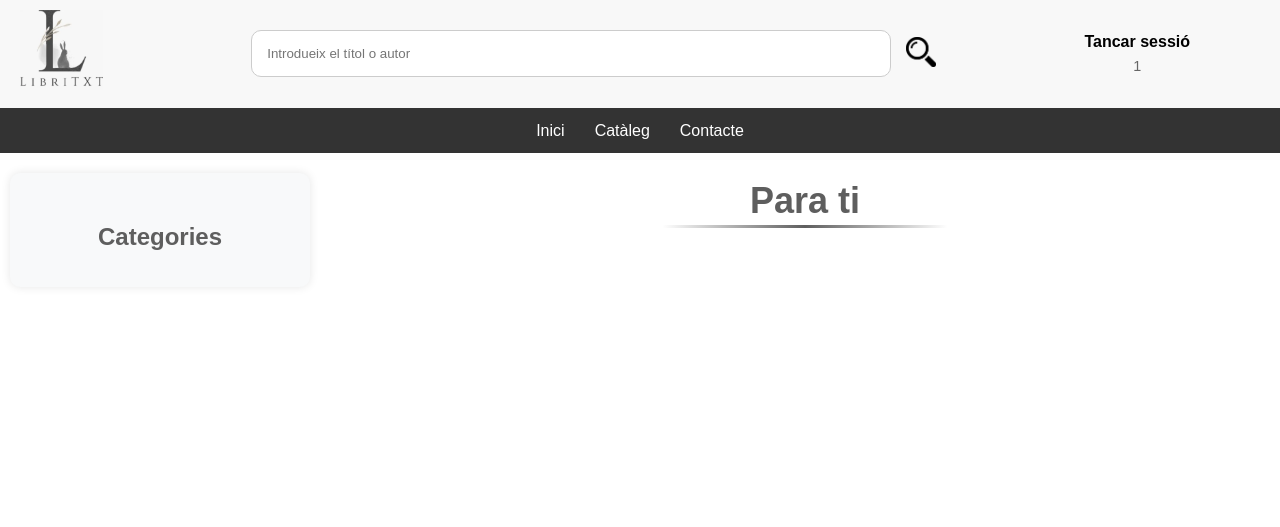
After one commit to OriolFiblaSancho/Libritxt-2.0, a Flask app: page /forYou in a window 1280 px wide. The commit adds this page. Shown: the top 527 px of the page. Run offline with Flask 3, Linux system fonts and the light colour scheme; the visitor is signed in with stand-in values (Sample User, id 1); data that the repository does not hold is empty.

Commit message:
Improved sidebar

```diff
--- a/app.py
+++ b/app.py
@@ -267,6 +267,16 @@ def login():
 
     return render_template('login.html')
 
+@app.route('/forYou', methods=['GET', 'POST'])
+def for_you():
+    if 'usuari' not in session:
+        flash('Cal iniciar sessió per accedir a aquesta pàgina.', 'error')
+        return redirect(url_for('login'))
+
+    books = get_all_books()
+    all_categories = get_all_categories(books)
+    return render_template('forYou.html', usuari=session['usuari'], all_categories=all_categories)
+
 @app.route('/logout')
 def logout():
     session.pop('usuari', None)
--- a/static/style.css
+++ b/static/style.css
@@ -541,10 +541,33 @@ h3{
     border-radius: 10px;
     box-shadow: 0 0 10px rgba(0, 0, 0, 0.1);
     position: sticky;
-    top: 1px; /* Adjust as needed */
+    top: 20px; /* Adjust as needed */
     max-width: 300px; /* Set a max width for the sidebar */
     flex: 0 0 300px; /* Flex property to ensure it doesn't shrink */
     height: fit-content;
+    max-height: 90vh; /* Limitar la altura máxima del sidebar */
+    overflow-y: auto; /* Añadir scroll vertical cuando sea necesario */
+    margin-top: 20px; /* Espacio superior */
+    margin-left: 10px;
+}
+
+/* Estilo para la barra de desplazamiento del sidebar */
+.sidebar::-webkit-scrollbar {
+    width: 8px; /* Ancho de la barra de desplazamiento */
+}
+
+.sidebar::-webkit-scrollbar-track {
+    background: #f1f1f1; /* Color del fondo de la barra */
+    border-radius: 5px;
+}
+
+.sidebar::-webkit-scrollbar-thumb {
+    background: #888; /* Color del "pulgar" de la barra */
+    border-radius: 5px;
+}
+
+.sidebar::-webkit-scrollbar-thumb:hover {
+    background: #555; /* Color al pasar el cursor sobre la barra */
 }
 
 .sidebar h3 {
--- /dev/null
+++ b/templates/forYou.html
@@ -0,0 +1,26 @@
+{% extends "base.html" %}
+
+{% block title %}Catàleg de Llibres{% endblock %}
+
+{% block content %}
+<section id="cataleg">
+    <div class="catalog-container">
+        <div class="sidebar">
+            <h3>Categories</h3>
+            <ul class="category-list">
+                {% for category in all_categories %}
+                    <li class="{% if category == selected_category %}active{% endif %}">
+                        <a href="{{ url_for('index', category=category) }}">{{ category }}</a>
+                    </li>
+                {% endfor %}
+            </ul>
+        </div>
+
+        <div class="main-content">
+            <h3 id="h3_cataleg"> Para ti </h3>
+        </div>
+
+    </div>
+</section>
+
+{% endblock %}
```
